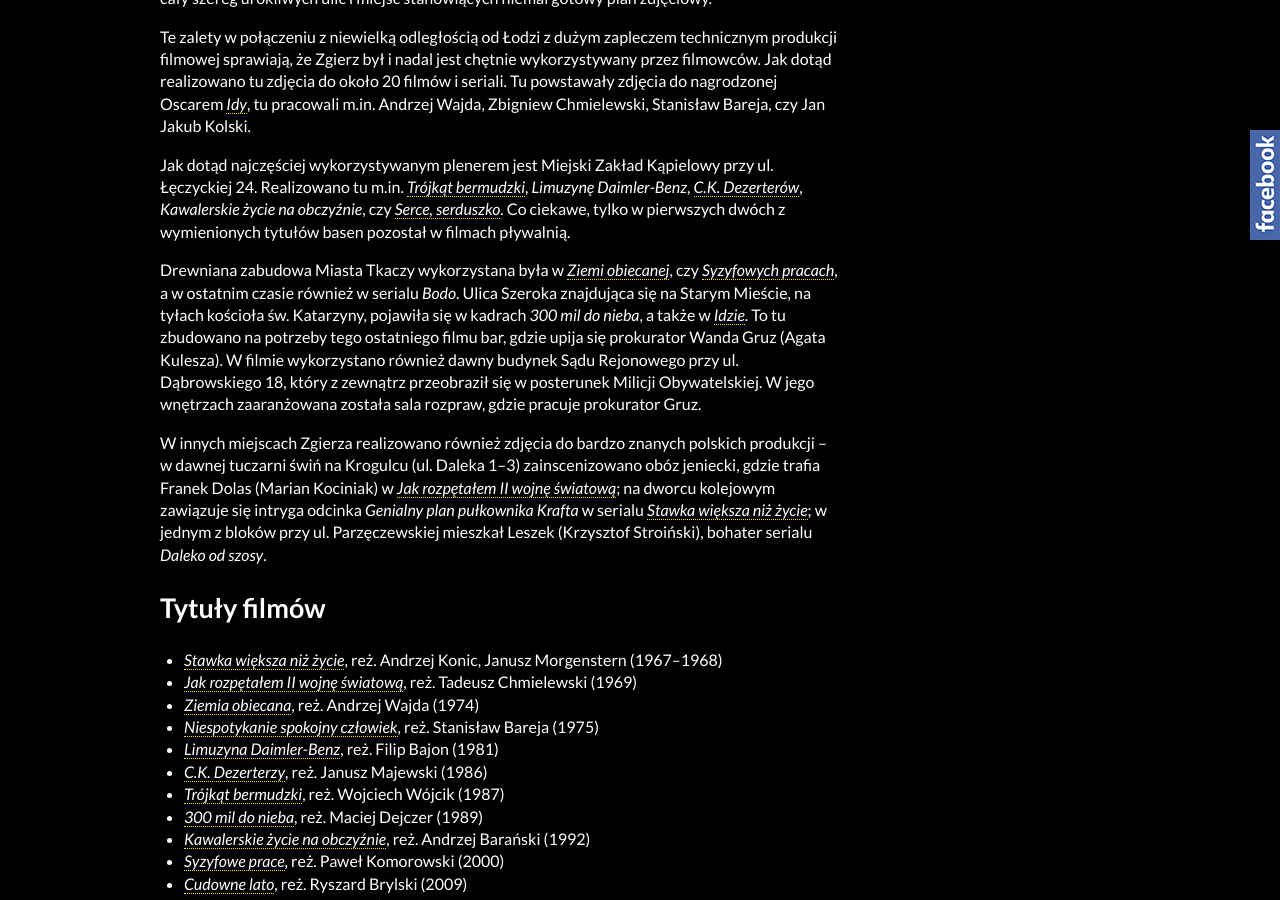
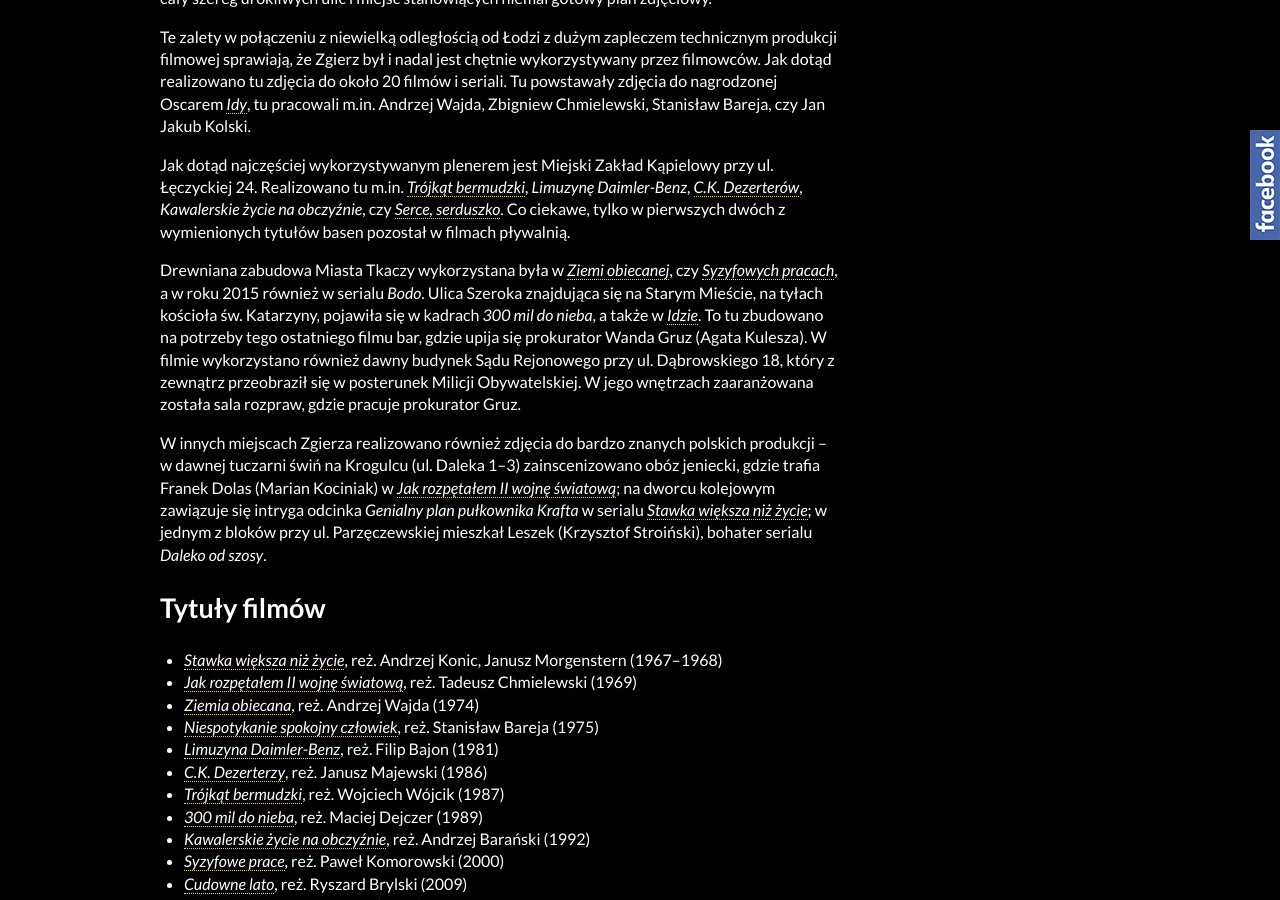
Before and after one commit to fusilli/filmowelodzkie, a Jekyll site: the page built from _lokacje/zgierz.md, in a window 1280 px wide and 900 px high, scrolled down 340 px. Built offline with Jekyll 4.4.1, drawn with Linux system fonts in a browser that asks for light colours; nearby versions of some CDN libraries.

Commit message:
poprawka w tekście

```diff
--- a/_lokacje/zgierz.md
+++ b/_lokacje/zgierz.md
@@ -56,7 +56,7 @@ Te zalety w połączeniu z niewielką odległością od Łodzi z dużym zaplecze
 
 Jak dotąd najczęściej wykorzystywanym plenerem jest Miejski Zakład Kąpielowy przy ul. Łęczyckiej 24. Realizowano tu m.in. [*Trójkąt bermudzki*](/filmy/trojkat-bermudzki/), *Limuzynę Daimler-Benz*, [*C.K. Dezerterów*](/filmy/c-k-dezerterzy/), *Kawalerskie życie na obczyźnie*, czy [*Serce, serduszko*](/filmy/serce-serduszko/). Co ciekawe, tylko w pierwszych dwóch z wymienionych tytułów basen pozostał w filmach pływalnią.
 
-Drewniana zabudowa Miasta Tkaczy wykorzystana była w [*Ziemi obiecanej*](/filmy/ziemia-obiecana/), czy [*Syzyfowych pracach*](/filmy/syzyfowe-prace/), a w ostatnim czasie również w serialu *Bodo*. Ulica Szeroka znajdująca się na Starym Mieście, na tyłach kościoła św. Katarzyny, pojawiła się w kadrach *300 mil do nieba*, a także w [*Idzie*](/filmy/ida/). To tu zbudowano na potrzeby tego ostatniego filmu bar, gdzie upija się prokurator Wanda Gruz (Agata Kulesza). W filmie wykorzystano również dawny budynek Sądu Rejonowego przy ul. Dąbrowskiego 18, który z zewnątrz przeobraził się w posterunek Milicji Obywatelskiej. W jego wnętrzach zaaranżowana została sala rozpraw, gdzie pracuje prokurator Gruz.
+Drewniana zabudowa Miasta Tkaczy wykorzystana była w [*Ziemi obiecanej*](/filmy/ziemia-obiecana/), czy [*Syzyfowych pracach*](/filmy/syzyfowe-prace/), a w roku 2015 również w serialu *Bodo*. Ulica Szeroka znajdująca się na Starym Mieście, na tyłach kościoła św. Katarzyny, pojawiła się w kadrach *300 mil do nieba*, a także w [*Idzie*](/filmy/ida/). To tu zbudowano na potrzeby tego ostatniego filmu bar, gdzie upija się prokurator Wanda Gruz (Agata Kulesza). W filmie wykorzystano również dawny budynek Sądu Rejonowego przy ul. Dąbrowskiego 18, który z zewnątrz przeobraził się w posterunek Milicji Obywatelskiej. W jego wnętrzach zaaranżowana została sala rozpraw, gdzie pracuje prokurator Gruz.
 
 W innych miejscach Zgierza realizowano również zdjęcia do bardzo znanych polskich produkcji – w dawnej tuczarni świń na Krogulcu (ul. Daleka 1–3) zainscenizowano obóz jeniecki, gdzie trafia Franek Dolas (Marian Kociniak) w [*Jak rozpętałem II wojnę światową*](/filmy/jak-rozpetalem-ii-wojne-swiatowa/); na dworcu kolejowym zawiązuje się intryga odcinka *Genialny plan pułkownika Krafta* w serialu [*Stawka większa niż życie*](/filmy/stawka-wieksza-niz-zycie/); w jednym z bloków przy ul. Parzęczewskiej mieszkał Leszek (Krzysztof Stroiński), bohater serialu *Daleko od szosy*.
 
```
